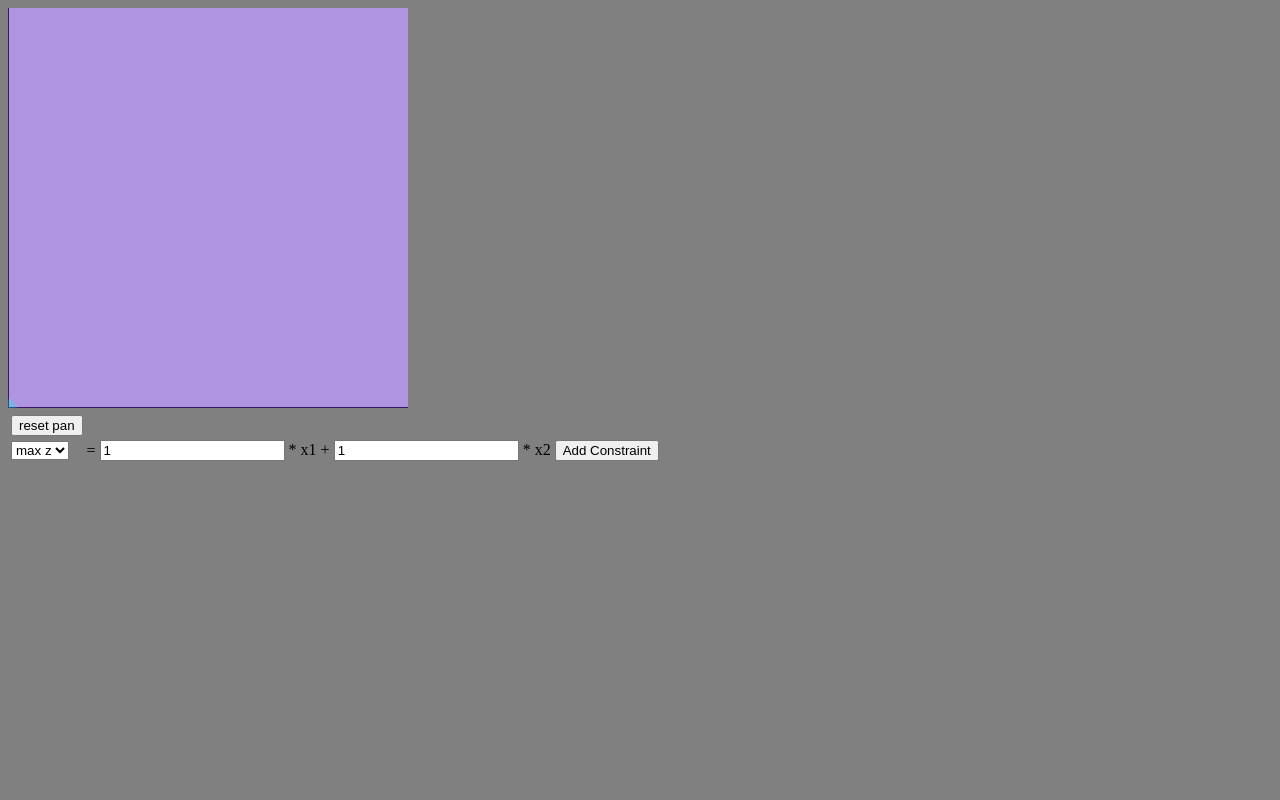
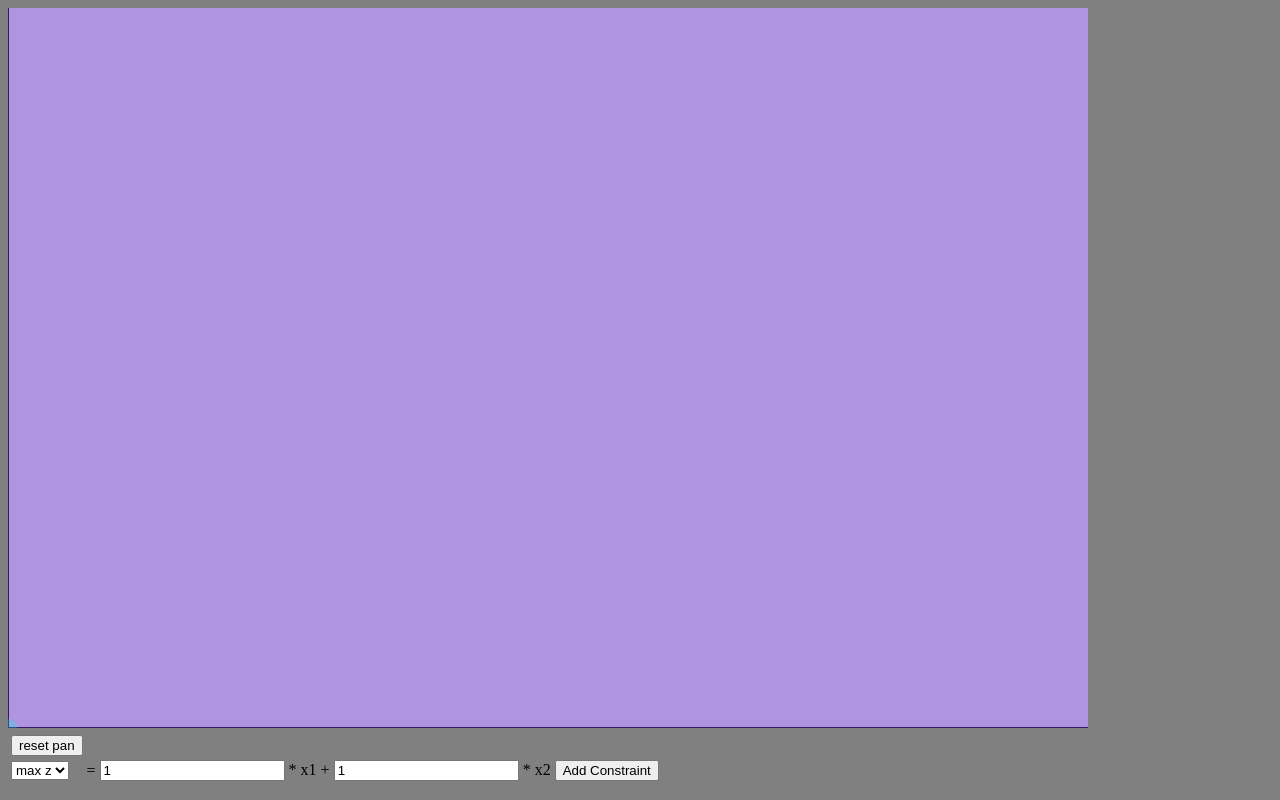
Before and after one commit to Marth1nus/LPR281Assignment1-2023, a plain HTML site: page index.html in a window 1280 px wide. Drawn offline with Linux system fonts and the light colour scheme.

Commit message:
added support for scaling/zooming to the canvas system

```diff
--- a/index.html
+++ b/index.html
@@ -11,7 +11,7 @@
 
 </head>
 <body style="background-color: grey;">
-    <canvas width=400 height=400 id="canvas1" style="background-color: whitesmoke;">
+    <canvas width=1080 height=720 id="canvas1" style="background-color: whitesmoke;">
 
     </canvas>
 
--- a/main.js
+++ b/main.js
@@ -150,6 +150,7 @@ class contraint_row{
 let canvas_constraints = []
 let canvas_offset = new vec2();
 let canvas_offset_temp = new vec2();
+let canvas_scale = new vec2(1.0, 1.0);
 
 window.onload = ()=>{
     canvas = document.getElementById("canvas1");
@@ -175,11 +176,13 @@ window.onload = ()=>{
         click_pos = new vec2( mouse_pos.offsetX, mouse_pos.offsetY );
         canvas.addEventListener('mousemove', pan_action);
         canvas.addEventListener('mouseup', end_pan);
+        canvas.addEventListener('mouseout', end_pan);
     };
     const end_pan = mouse_pos => {
         canvas_offset = canvas_offset.add(canvas_offset_temp);
         canvas.removeEventListener('mousemove', pan_action);
         canvas.removeEventListener('mouseup', end_pan);
+        canvas.removeEventListener('mouseout', end_pan);
         canvas_offset_temp = new vec2(0,0);
     };
     canvas.addEventListener('mousedown', start_pan);
@@ -305,7 +308,7 @@ function draw_poly(points){
     ctx.beginPath();
     const o = canvas_offset.add(canvas_offset_temp);
     points.forEach((el, i)=>{
-        let p = el.add(o);
+        let p = el.add(o).mul(canvas_scale);
         if (i===0) ctx.moveTo(p.x, p.y);
         else ctx.lineTo(p.x, p.y);
     });
@@ -348,7 +351,7 @@ function update()
     valid_zone.points.sort((l ,r)=>{
         const v1 = r.mul(z.q).comp_sum();
         const v2 = l.mul(z.q).comp_sum();
-        return (v1) - (v2);
+        return v1 - v2;
     });
     const bp = valid_zone.points[0];
     const bestz = bp.mul(z.q).comp_sum();
```
